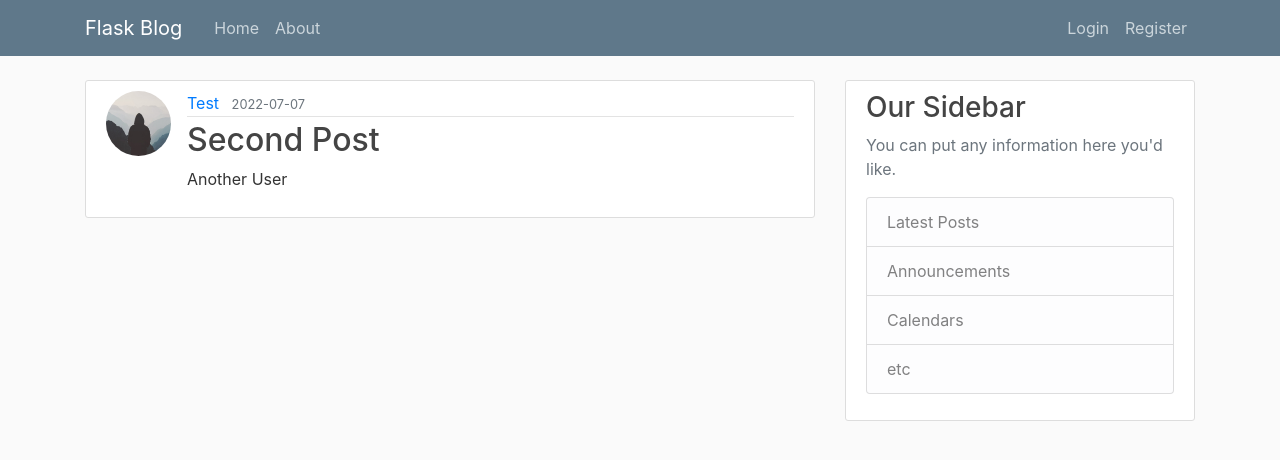
After one commit to ZongruiL/MyBlog, a Flask app: page /post/2 in a window 1280 px wide. The commit adds this page. Shown: the top 460 px of the page. Run offline with Flask 2, Linux system fonts and the light colour scheme; data comes from the database, SQL or seed files in the repository; both versions use the stored data as it was after the commit.

Commit message:
update delete

```diff
--- a/Flask_Blog/flaskblog/routes.py
+++ b/Flask_Blog/flaskblog/routes.py
@@ -1,10 +1,12 @@
 from flaskblog.models import User,Post
-from flask import render_template,url_for,flash,redirect,request
+from flask import render_template,url_for,flash,redirect,request,abort
 from flaskblog.forms import RegistrationForm,LoginForm, UpdateAccountForm, PostForm
 from flaskblog import app, db, bcrypt
 from flask_login import login_user,current_user, logout_user, login_required
 import secrets
 import os
+
+'''
 posts = [
     {
     'author':'Corey Schafer',
@@ -18,10 +20,13 @@ posts = [
     'date_posted': 'April 20, 2018'
     }
 ]
+'''
+
 
 @app.route('/')
 @app.route('/home')
 def home():
+    posts = Post.query.all()
     return render_template('home.html', posts=posts)
 
 
@@ -101,6 +106,48 @@ def account():
 def new_post():
     form = PostForm()
     if form.validate_on_submit():
+        post = Post(title=form.title.data, content=form.content.data,
+            author=current_user)
+        db.session.add(post)
+        db.session.commit()
         flash('Your Post has been created','success')
         return redirect(url_for('home'))
-    return render_template('create_post.html',title='New Post', form=form)
+    return render_template('create_post.html',title='New Post', form=form ,legend='New Post')
+
+
+@app.route('/post/<int:post_id>')
+def post(post_id):
+    post = Post.query.get_or_404(post_id)
+    return render_template('post.html', title=post.title, post=post)
+
+@app.route('/post/<int:post_id>/update', methods=['GET','POST'])
+@login_required
+def update_post(post_id):
+    post = Post.query.get_or_404(post_id)
+    if post.author != current_user:
+        abort(403)
+    form = PostForm()
+    if form.validate_on_submit():
+        post.title=form.title.data
+        post.content=form.content.data
+        db.session.commit()
+        flash('Post is updated','success')
+        return redirect(url_for('post',post_id=post.id))
+    elif request.method =='GET':
+        form.title.data = post.title
+        form.content.data = post.content
+
+    return render_template('create_post.html',title='Update Post',
+        form=form,legend='Update Post')
+
+
+@app.route('/post/<int:post_id>/delete', methods=['POST'])
+@login_required
+def delete_post(post_id):
+    post = Post.query.get_or_404(post_id)
+    if post.author != current_user:
+        abort(403)
+    db.session.delete(post)
+    db.session.commit()
+    flash('Deleted','success')
+    return redirect(url_for('home'))
--- a/Flask_Blog/flaskblog/templates/create_post.html
+++ b/Flask_Blog/flaskblog/templates/create_post.html
@@ -4,7 +4,7 @@
     <form method="POST" action="">
         {{ form.hidden_tag() }}
         <fieldset class="form-group">
-            <legend class="border-bottom mb-4">New Post</legend>
+            <legend class="border-bottom mb-4">{{legend}}</legend>
             <div class="form-group">
                 {{ form.title.label(class="form-control-label") }}
                 {% if form.title.errors %}
--- a/Flask_Blog/flaskblog/templates/layout.html
+++ b/Flask_Blog/flaskblog/templates/layout.html
@@ -29,6 +29,7 @@
 
               <div class="navbar-nav">
                 {%if current_user.is_authenticated%}
+                  <a class="nav-item nav-link" href="{{url_for('new_post')}}">New Post</a>
                   <a class="nav-item nav-link" href="{{url_for('logout')}}">Logout</a>
                   <a class="nav-item nav-link" href="{{url_for('account')}}">Account</a>
 
--- /dev/null
+++ b/Flask_Blog/flaskblog/templates/post.html
@@ -0,0 +1,39 @@
+{% extends "layout.html" %}
+{% block content %}
+  <article class="media content-section">
+    <img class="rounded-circle article-img" src="{{ url_for('static', filename='profile_pics/' + post.author.image_file) }}">
+    <div class="media-body">
+      <div class="article-metadata">
+        <a class="mr-2" href="#">{{ post.author.username }}</a>
+        <small class="text-muted">{{ post.date_posted.strftime('%Y-%m-%d') }}</small>
+        {% if post.author == current_user %}
+          <div>
+            <a class="btn btn-secondary btn-sm mt-1 mb-1" href="{{ url_for('update_post', post_id=post.id) }}">Update</a>
+            <button type="button" class="btn btn-danger btn-sm m-1" data-toggle="modal" data-target="#deleteModal">Delete</button>
+          </div>
+        {% endif %}
+      </div>
+      <h2 class="article-title">{{ post.title }}</h2>
+      <p class="article-content">{{ post.content }}</p>
+    </div>
+  </article>
+  <!-- Modal -->
+  <div class="modal fade" id="deleteModal" tabindex="-1" role="dialog" aria-labelledby="deleteModalLabel" aria-hidden="true">
+    <div class="modal-dialog" role="document">
+      <div class="modal-content">
+        <div class="modal-header">
+          <h5 class="modal-title" id="deleteModalLabel">Delete Post?</h5>
+          <button type="button" class="close" data-dismiss="modal" aria-label="Close">
+            <span aria-hidden="true">&times;</span>
+          </button>
+        </div>
+        <div class="modal-footer">
+          <button type="button" class="btn btn-secondary" data-dismiss="modal">Close</button>
+          <form action="{{ url_for('delete_post', post_id=post.id) }}" method="POST">
+            <input class="btn btn-danger" type="submit" value="Delete">
+          </form>
+        </div>
+      </div>
+    </div>
+  </div>
+{% endblock content %}
```
Also changed, not shown: Flask_Blog/flaskblog/templates/home.html (+7 -3 lines), Flask_Blog/flaskblog/site.db.
